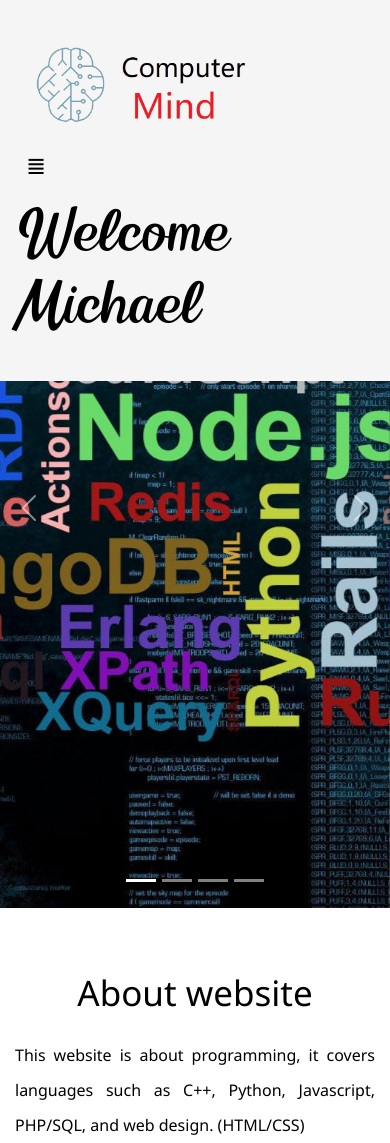
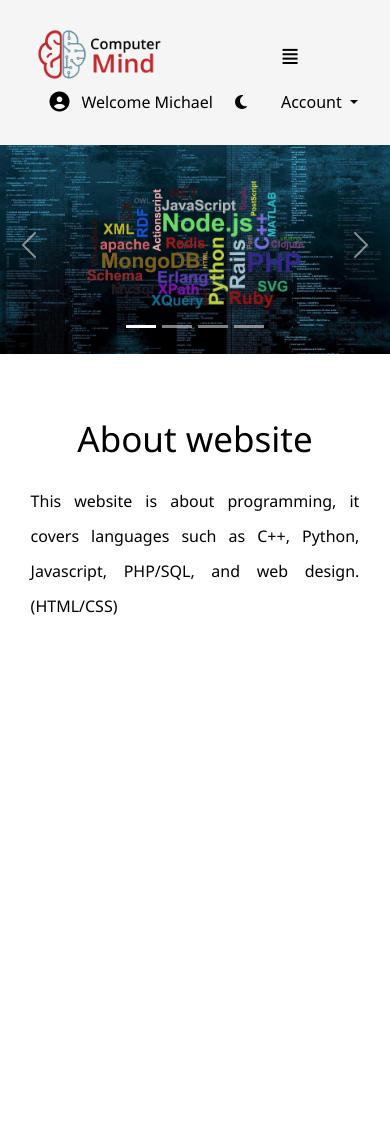
Before and after one commit to BigChungus931/Computer-Mind-2.0, a PHP site: page /main/index.php in a window 390 px wide. After the commit the page ends 615 px from the top, so only its background shows below. Run offline with PHP 8.4, Linux system fonts and the light colour scheme; a user stored in the database is signed in.

Commit message:
Improved Navbar and Ehanced Responsive CSS

```diff
--- a/css/style.css
+++ b/css/style.css
@@ -3,7 +3,7 @@
 }
 
 .form {
-  width: 600px;
+  width: min(600px, 92vw);
   background-color: white;
   margin: 5em auto;
   border-radius: 15px;
@@ -58,7 +58,7 @@
 }
 
 .logo {
-  width: 270px;
+  width: clamp(180px, 35vw, 270px);
   display: block;
   margin: 15px auto;
 }
--- a/main/css/style.css
+++ b/main/css/style.css
@@ -6,6 +6,19 @@
 
 * {
   margin: 0;
+}
+
+html {
+  box-sizing: border-box;
+}
+
+*, *::before, *::after {
+  box-sizing: inherit;
+}
+
+:root {
+  --nav-height: 120px;
+  --sidebar-width: 220px;
 }
 
 [data-theme="dark"] {
@@ -41,6 +54,9 @@
   position: fixed;
   width: 100%;
   z-index: 10;
+  min-height: var(--nav-height);
+  top: 0;
+  left: 0;
   box-shadow: rgba(255, 255, 255, 0.1) 0px 1px 1px 0px inset,
     rgba(50, 50, 93, 0.25) 0px 50px 100px -20px,
     rgba(0, 0, 0, 0.3) 0px 30px 60px -30px;
@@ -64,23 +80,60 @@
 .welcome {
   border: none;
   background: none;
-  font-size: 60px;
+  font-size: clamp(16px, 2.4vw, 20px);
   padding-top: 20px;
   font-family: "cursive";
 }
 
 .logo {
-  width: 400px;
+  width: clamp(160px, 25vw, 320px);
+}
+
+.nav-right {
+  margin-left: auto;
+  display: flex;
+  align-items: center;
+  gap: 12px;
+}
+
+.user-icon {
+  font-size: 20px;
+  color: var(--font-color);
+}
+
+.welcome-text {
+  color: var(--font-color);
+  font-size: 16px;
+  font-family: "Segoe UI", Tahoma, Geneva, Verdana, sans-serif;
+}
+
+.account-btn {
+  background-color: var(--switch-btn);
+  color: var(--acc-font-color);
+  border: 1px solid var(--border-color);
+  border-radius: 8px;
+  padding: 6px 12px;
+}
+
+.theme-toggle {
+  background: none;
+  border: 1px solid var(--border-color);
+  color: var(--font-color);
+  border-radius: 8px;
+  padding: 6px 10px;
 }
 
 .sidebar {
   background-color: var(--side-bar);
-  width: 10.4%;
+  width: var(--sidebar-width);
   height: 100%;
   position: fixed;
-  margin-top: 200px;
+  top: var(--nav-height);
+  left: 0;
+  bottom: 0;
   transition: transform 0.3s ease;
   border-right: 3px solid var(--border-color);
+  padding-top: 8px;
 }
 
 .dropdown-menu {
@@ -167,10 +220,10 @@
 
 .main-content {
   position: relative;
-  top: 180px;
-  left: 200px;
-  width: 90%;
-  height: 800px;
+  margin-top: var(--nav-height);
+  margin-left: var(--sidebar-width);
+  width: calc(100% - var(--sidebar-width));
+  min-height: 50vh;
 }
 
 .bg-title {
@@ -179,7 +232,7 @@
 
 .about-section {
   padding-top: 3rem;
-  width: 800px;
+  width: min(800px, 92vw);
   max-width: 100%;
   margin: 0 auto;
   text-align: center;
@@ -188,7 +241,7 @@
 .video-section {
   padding-top: 1rem;
   padding-bottom: 1rem;
-  width: 1200px;
+  width: min(1200px, 92vw);
   max-width: 100%;
   margin: 0 auto;
   text-align: center;
@@ -199,14 +252,14 @@
 }
 
 .section-title {
-  font-size: 48px;
+  font-size: clamp(28px, 4.5vw, 48px);
   font-family: "Segoe UI", Tahoma, Geneva, Verdana, sans-serif;
   padding-bottom: 15px;
 }
 
 .section-par {
   font-family: "Segoe UI", Tahoma, Geneva, Verdana, sans-serif;
-  font-size: 20px;
+  font-size: clamp(16px, 2.2vw, 20px);
   line-height: 35px;
   padding-bottom: 30px;
 }
@@ -252,13 +305,24 @@
   z-index: 2;
 }
 
+/* Media defaults */
+img, video, canvas, svg {
+  max-width: 100%;
+  height: auto;
+}
+
+.carousel-item img {
+  height: auto !important;
+  max-height: 70vh;
+  object-fit: cover;
+}
+
 .acc-section {
   padding-bottom: 5rem;
 }
 
 .acc {
-  width: 90%;
-  max-width: 1200px;
+  width: min(1200px, 90%);
   margin: 20px auto;
   border: 1px solid #000000;
   border-radius: 5px;
@@ -267,8 +331,8 @@
 .acc-header {
   width: 100%;
   text-align: left;
-  padding: 35px;
-  font-size: 25px;
+  padding: 24px;
+  font-size: clamp(18px, 2.5vw, 22px);
   font-weight: bold;
   border: none;
   background-color: rgb(255, 228, 115);
@@ -290,13 +354,13 @@
 
 .acc-content p {
   margin: 25px 0;
-  font-size: 18px;
+  font-size: clamp(16px, 2.2vw, 18px);
   font-family: "Segoe UI", Tahoma, Geneva, Verdana, sans-serif;
 }
 
 .acc-content li {
   margin: 5px 0;
-  font-size: 18px;
+  font-size: clamp(16px, 2.2vw, 18px);
   font-family: "Segoe UI", Tahoma, Geneva, Verdana, sans-serif;
 }
 
@@ -317,15 +381,15 @@
 /* Phone view */
 @media (max-width: 768px) {
   .logo {
-    width: 200px !important;
+    width: clamp(140px, 40vw, 200px) !important;
   }
 
   .sidebar {
-    margin-top: 116px !important;
+    top: var(--nav-height) !important;
     position: fixed;
-    width: 200px;
+    width: var(--sidebar-width);
     left: 0;
-    transform: translateX(-200px);
+    transform: translateX(calc(-1 * var(--sidebar-width)));
     flex-direction: column;
     z-index: 5;
   }
@@ -352,14 +416,15 @@
 
   .main-content {
     position: relative;
-    top: 118px !important;
-    left: 0 !important;
+    margin-top: var(--nav-height) !important;
+    margin-left: 0 !important;
     width: 100%;
-    height: 400px !important;
-    h1 {
+    min-height: auto !important;
+  }
+
+  .main-content h1 {
     padding-top: 1rem;
     padding-bottom: 1rem;
-    }
   }
 
   .bg-title {
@@ -398,15 +463,15 @@
 /* Ipad view */
 @media (max-width: 1180px) {
   .logo {
-    width: 300px !important;
+    width: clamp(160px, 30vw, 300px) !important;
   }
 
   .sidebar {
-    margin-top: 165px !important;
+    margin-top: var(--nav-height) !important;
     position: fixed;
-    width: 200px;
+    width: var(--sidebar-width);
     left: 0;
-    transform: translateX(-200px);
+    transform: translateX(calc(-1 * var(--sidebar-width)));
     flex-direction: column;
     z-index: 5;
   }
@@ -425,14 +490,15 @@
 
   .main-content {
     position: relative;
-    top: 118px !important;
-    left: 0 !important;
+    margin-top: var(--nav-height) !important;
+    margin-left: 0 !important;
     width: 100%;
-    height: 400px !important;
-    h1 {
+    min-height: auto !important;
+  }
+
+  .main-content h1 {
     padding-top: 1rem;
     padding-bottom: 1rem;
-    }
   }
 
   .bg-title {
@@ -471,15 +537,15 @@
 /* Nest Hub Max */
 @media (max-width: 1280px) {
   .logo {
-    width: 300px !important;
+    width: clamp(160px, 30vw, 300px) !important;
   }
 
   .sidebar {
-    margin-top: 165px !important;
+    margin-top: var(--nav-height) !important;
     position: fixed;
-    width: 200px;
+    width: var(--sidebar-width);
     left: 0;
-    transform: translateX(-200px);
+    transform: translateX(calc(-1 * var(--sidebar-width)));
     flex-direction: column;
     z-index: 5;
   }
@@ -498,14 +564,15 @@
 
   .main-content {
     position: relative;
-    top: 118px !important;
-    left: 0 !important;
+    margin-top: var(--nav-height) !important;
+    margin-left: 0 !important;
     width: 100%;
-    height: 400px !important;
-    h1 {
+    min-height: auto !important;
+  }
+
+  .main-content h1 {
     padding-top: 1rem;
     padding-bottom: 1rem;
-    }
   }
 
   .bg-title {
--- a/main/include/navbar.php
+++ b/main/include/navbar.php
@@ -1,24 +1,24 @@
-<nav class="navbar">
+<nav class="navbar" role="banner">
     <img
         id="theme-image"
         class="logo"
         src="imgs/Computer-logo.PNG"
         alt="Computer mind logo" />
-    <button class="hamburger" onclick="hamburgerf()">≣</button>
-    <h4 class="welcome">
-        Welcome <?php
-        echo $_SESSION['firstname'];
-        ?>
-    </h4>
-    <?php
-    // $role = $conn->prepare("SELECT * FROM `users` WHERE `Email` = ?")
-    // ->bind_param("s", $_SESSION['email'])
-    // ->execute()
-    // ->get_result();
-    // $role = $result->fetch_assoc()["Role"];
-    // echo "<h1>".$role."</h1>";
-    ?>
-    <button class="toggle-btn hide-sm" type="button" onclick="changeTheme()">
-        Switch Theme
-    </button>
+    <button class="hamburger" aria-controls="sidebar" aria-expanded="false" onclick="hamburgerf()">≣</button>
+
+    <div class="nav-right">
+        <i class="fa-solid fa-user-circle user-icon" aria-hidden="true"></i>
+        <span class="welcome-text">Welcome <?php echo $_SESSION['firstname']; ?></span>
+        <button class="theme-toggle" type="button" aria-label="Switch theme" onclick="changeTheme()">
+            <i class="fa-solid fa-moon"></i>
+        </button>
+        <div class="dropdown">
+            <button class="account-btn dropdown-toggle" type="button" data-bs-toggle="dropdown" aria-expanded="false">
+                Account
+            </button>
+            <ul class="dropdown-menu dropdown-menu-end">
+                <li><a href="?action=logout" class="dropdown-item">Logout</a></li>
+            </ul>
+        </div>
+    </div>
 </nav>
--- a/main/include/sidebar.php
+++ b/main/include/sidebar.php
@@ -1,4 +1,4 @@
-<div class="sidebar" id="sidebar">
+<div class="sidebar" id="sidebar" role="navigation" aria-label="Section navigation">
       <a href="index.php">
         <i class="fas fa-home"></i>
         Home
@@ -7,7 +7,7 @@
         <i class="fab fa-js"></i>
         Javascript</a
       >
-      <a href="Python.php">
+      <a href="python.php">
         <i class="fab fa-python"></i>
         Python</a
       >
--- a/main/index.php
+++ b/main/index.php
@@ -54,36 +54,16 @@
 
             <div class="carousel-inner">
               <div class="carousel-item active" data-bs-interval="5000">
-                <img
-                  class="d-block w-100"
-                  style="height: 800px; object-fit: cover"
-                  src="img/bg.jpg"
-                  alt="General programming"
-                />
+                <img class="d-block w-100" src="img/bg.jpg" alt="General programming" />
               </div>
               <div class="carousel-item" data-bs-interval="5000">
-                <img
-                  class="d-block w-100"
-                  style="height: 800px; object-fit: cover"
-                  src="img/bg1.jpg"
-                  alt="General programming"
-                />
+                <img class="d-block w-100" src="img/bg1.jpg" alt="General programming" />
               </div>
               <div class="carousel-item" data-bs-interval="5000">
-                <img
-                  class="d-block w-100"
-                  style="height: 800px; object-fit: cover"
-                  src="img/bg2.png"
-                  alt="General programming"
-                />
+                <img class="d-block w-100" src="img/bg2.png" alt="General programming" />
               </div>
               <div class="carousel-item" data-bs-interval="5000">
-                <img
-                  class="d-block w-100"
-                  style="height: 800px; object-fit: cover"
-                  src="img/webdesign.jpg"
-                  alt="web development"
-                />
+                <img class="d-block w-100" src="img/webdesign.jpg" alt="web development" />
               </div>
             </div>
 
--- a/main/js/script.js
+++ b/main/js/script.js
@@ -1,7 +1,26 @@
 function hamburgerf() {
   const sidebar = document.getElementById("sidebar");
   sidebar.classList.toggle("active");
+  const toggler = document.querySelector('.hamburger');
+  if (toggler) {
+    const expanded = toggler.getAttribute('aria-expanded') === 'true';
+    toggler.setAttribute('aria-expanded', (!expanded).toString());
+  }
 }
+
+function syncNavHeightVar() {
+  const nav = document.querySelector('.navbar');
+  if (!nav) return;
+  const h = nav.offsetHeight; // includes padding
+  document.documentElement.style.setProperty('--nav-height', h + 'px');
+}
+
+document.addEventListener('DOMContentLoaded', () => {
+  syncNavHeightVar();
+});
+
+window.addEventListener('load', syncNavHeightVar);
+window.addEventListener('resize', syncNavHeightVar);
 const headers = document.querySelectorAll(".acc-header");
 headers.forEach((header) => {
   header.addEventListener("click", () => {
```
Also changed, not shown: main/img/Computer-logo.png, main/img/Computer-logos.png (added). Lines whose indentation alone changed are shown as unchanged.
